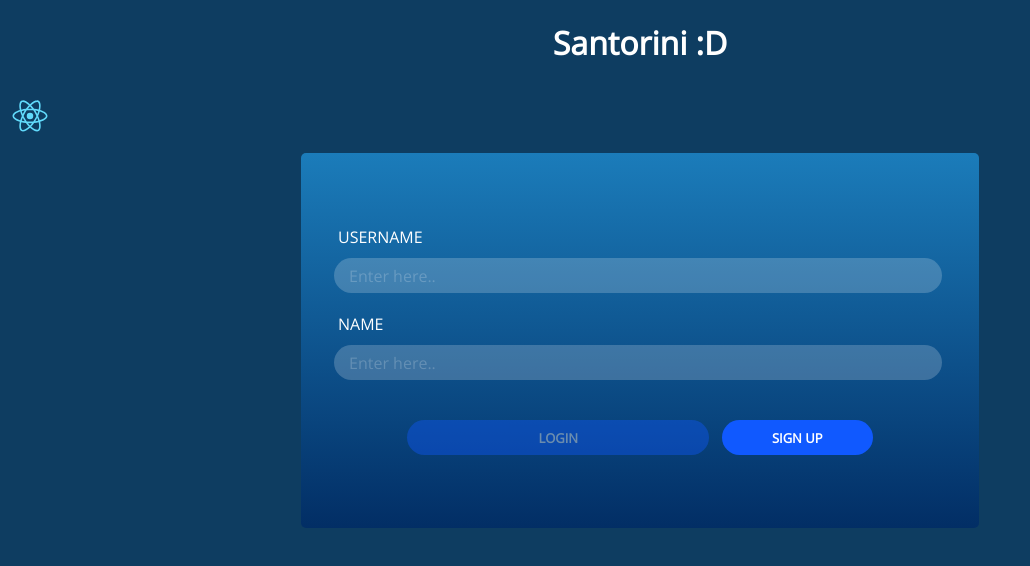
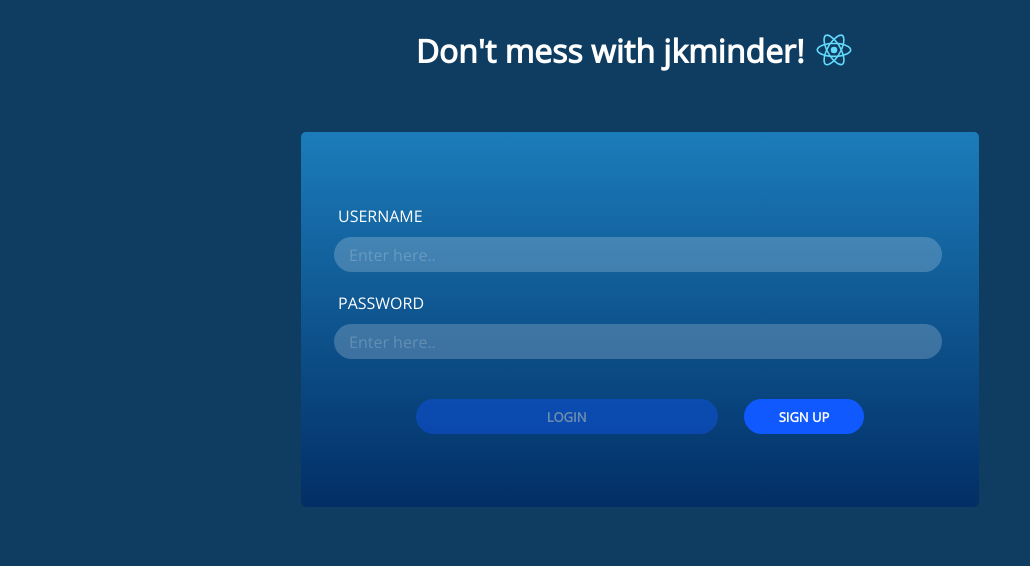
Before and after one commit to Moritzjenny/sopra-fs19-template-client, a React (Create React App) app: page /login in a window 1280 px wide. Shown: the top 566 px of the page, without its empty margins (0-1030 px from the left). Built offline with nearby package versions, Linux system fonts and the light colour scheme.

Commit message:
user story 1 implemented

```diff
--- a/src/App.js
+++ b/src/App.js
@@ -11,9 +11,7 @@ class App extends Component {
     return (
       <div>
         <Header height={"100"} />
-
         <AppRouter />
-
       </div>
     );
   }
--- a/src/components/login/Login.js
+++ b/src/components/login/Login.js
@@ -1,10 +1,10 @@
 import React from "react";
 import styled from "styled-components";
-import { BaseContainer } from "../../helpers/layout";
-import { getDomain } from "../../helpers/getDomain";
+import {BaseContainer} from "../../helpers/layout";
+import {getDomain} from "../../helpers/getDomain";
 import User from "../shared/models/User";
-import { withRouter } from "react-router-dom";
-import { Button } from "../../views/design/Button";
+import {withRouter} from "react-router-dom";
+import {Button} from "../../views/design/Button";
 
 const FormContainer = styled.div`
   margin-top: 2em;
@@ -56,6 +56,12 @@ export const ButtonContainer = styled.div`
   margin-top: 20px;
 `;
 
+const ErrorLabel = styled.label`
+  color: red;
+  margin-bottom: 10px;
+  display: ${props => (props.display)};
+`;
+
 /**
  * Classes in React allow you to have an internal state within the class and to have the React life-cycle for your component.
  * You should have a class (instead of a functional component) when:
@@ -75,27 +81,31 @@ class Login extends React.Component {
     constructor() {
         super();
         this.state = {
-      name: null,
-      username: null
+            password: null,
+            username: null,
+            requestValid: true,
         };
     }
+
     /**
      * HTTP POST request is sent to the backend.
      * If the request is successful, a new user is returned to the front-end and its token is stored in the localStorage.
      */
     login() {
-    fetch(`${getDomain()}/users`, {
-      method: "POST",
+        fetch(`${getDomain()}/users/${this.state.username}?pw=${this.state.password}`, {
+            method: "GET",
             headers: {
-        "Content-Type": "application/json"
-      },
-      body: JSON.stringify({
-        username: this.state.username,
-        name: this.state.name
-      })
+                Accept: 'application/json'
+            }
         })
             .then(response => response.json())
             .then(returnedUser => {
+                //handle errorresponses
+                if (returnedUser.status === 404 || returnedUser.status === 401) {
+                    this.setState({"requestValid": false});
+                    return;
+                } else if (returnedUser.status !== "ONLINE") throw new Error(returnedUser.status + " - " + returnedUser.message);
+                this.setState({"requestValid": true});
                 const user = new User(returnedUser);
                 // store the token into the local storage
                 localStorage.setItem("token", user.token);
@@ -111,10 +121,9 @@ class Login extends React.Component {
             });
     }
 
-  demand_reg() {
-    this.props.history.push('/register')
+    signup() {
+        this.props.history.push(`/register`)
     }
-
 
     /**
      *  Every time the user enters something in the input field, the state gets updated.
@@ -124,7 +133,7 @@ class Login extends React.Component {
     handleInputChange(key, value) {
         // Example: if the key is username, this statement is the equivalent to the following one:
         // this.setState({'username': value});
-    this.setState({ [key]: value });
+        this.setState({[key]: value});
     }
 
     /**
@@ -134,7 +143,8 @@ class Login extends React.Component {
      * You may call setState() immediately in componentDidMount().
      * It will trigger an extra rendering, but it will happen before the browser updates the screen.
      */
-  componentDidMount() {}
+    componentDidMount() {
+    }
 
     render() {
         return (
@@ -148,16 +158,24 @@ class Login extends React.Component {
                                 this.handleInputChange("username", e.target.value);
                             }}
                         />
-            <Label>Name</Label>
-            <InputField
+                        <Label>Password</Label>
+                        <InputField type="password"
                                     placeholder="Enter here.."
                                     onChange={e => {
-                this.handleInputChange("name", e.target.value);
+                                        this.handleInputChange("password", e.target.value);
+                                    }}
+                                    onKeyPress={event => {
+                                        if (!this.state.username || !this.state.password) return;
+                                        if (event.key === 'Enter') {
+                                            this.login();
+                                        }
                                     }}
                         />
+                        <ErrorLabel display={this.state.requestValid ? "none" : ""}>Incorrect username or
+                            password.</ErrorLabel>
                         <ButtonContainer>
                             <Button
-                disabled={!this.state.username || !this.state.name}
+                                disabled={!this.state.username || !this.state.password}
                                 width="50%"
                                 onClick={() => {
                                     this.login();
@@ -165,12 +183,10 @@ class Login extends React.Component {
                             >
                                 Login
                             </Button>
-              &nbsp;&nbsp;&nbsp;
                             <Button
-                  disabled={this.state.username || this.state.name}
-                  width="25%"
+                                width="20%"
                                 onClick={() => {
-                    this.demand_reg();
+                                    this.signup();
                                 }}
                             >
                                 Sign Up
--- a/src/components/register/Register.js
+++ b/src/components/register/Register.js
@@ -23,11 +23,11 @@ const Form = styled.div`
   flex-direction: column;
   justify-content: center;
   width: 60%;
-  height: 535px;
   font-size: 16px;
   font-weight: 300;
   padding-left: 37px;
   padding-right: 37px;
+  padding-bottom: 30px;
   border-radius: 5px;
   background: linear-gradient(rgb(27, 124, 186), rgb(2, 46, 101));
   transition: opacity 0.5s ease, transform 0.5s ease;
@@ -80,17 +80,18 @@ class Register extends React.Component {
             body: JSON.stringify({
                 username: this.state.username,
                 name: this.state.name,
-                password: this.state.password
+                password: this.state.password,
+                birthday: this.state.birthday
             })
         })
         .then(response => response.json())
         .then(returnedUser => {
             //handle errorresponses
-                if (returnedUser.status === 400) {
+            if (returnedUser.status === 409) {
                 this.setState({"requestValid": false});
                 return;
             }
-                else if (returnedUser.status !== "OFFLINE") throw new Error(returnedUser.status + " - " + returnedUser.message);
+
             this.props.history.push(`/login`);
         })
         .catch(err => {
@@ -165,16 +166,23 @@ class Register extends React.Component {
                                         }
                                     }}
                         />
+                        <Label>Birthday</Label>
+                        <InputField type="date"
+                                    placeholder="Enter here.."
+                                    onChange={e => {
+                                        this.handleInputChange("birthday", e.target.value);
+                                    }}
+                        />
                         <ButtonContainer>
                             <Button
-                                disabled={!this.state.username || !this.state.name || !this.state.passwordValid || !this.state.password}
+                                disabled={!this.state.username || !this.state.name || !this.state.passwordValid || !this.state.password || !this.state.birthday}
                                 width="50%"
                                 onClick={() => {
                                     this.register();
                                 }}
                             >
                                 Register
-                            </Button>&nbsp;&nbsp;&nbsp;
+                            </Button>
                             <Button
                                 width="20%"
                                 onClick={() => {
--- a/src/components/shared/models/User.js
+++ b/src/components/shared/models/User.js
@@ -6,6 +6,7 @@ class User {
     this.id = null;
     this.name = null;
     this.username = null;
+    this.password = null;
     this.token = null;
     this.status = null;
     this.games = null;
--- a/src/components/shared/routers/GameRouter.js
+++ b/src/components/shared/routers/GameRouter.js
@@ -20,6 +20,12 @@ class GameRouter extends React.Component {
           path={`${this.props.base}/dashboard`}
           render={() => <Game />}
         />
+        <Route
+            path={`${this.props.base}/profiles`}
+            render={() => (
+                <div> test</div>
+            )}
+         />
 
         <Route
           exact
--- a/src/views/Header.js
+++ b/src/views/Header.js
@@ -11,16 +11,16 @@ import { ReactLogo } from "./ReactLogo";
 const Container = styled.div`
   height: ${props => props.height}px;
   background: ${props => props.background};
-  display: flow;
+  display: flex;
   justify-content: center;
   align-items: center;
 `;
-
 const Title = styled.h1`
   font-weight: bold;
   color: white;
   text-align: center;
 `;
+
 /**
  * This is an example of a Functional and stateless component (View) in React. Functional components are not classes and thus don't handle internal state changes.
  * Conceptually, components are like JavaScript functions. They accept arbitrary inputs (called “props”) and return React elements describing what should appear on the screen.
@@ -32,7 +32,7 @@ const Title = styled.h1`
 const Header = props => {
   return (
     <Container height={props.height}>
-      <Title>Santorini :D</Title>
+      <Title>Don't mess with jkminder!</Title>
       <ReactLogo width={60} height={60} />
     </Container>
   );
--- a/src/views/design/Button.js
+++ b/src/views/design/Button.js
@@ -18,4 +18,6 @@ export const Button = styled.button`
   opacity: ${props => (props.disabled ? 0.4 : 1)};
   background: rgb(16, 89, 255);
   transition: all 0.3s ease;
+  margin-left: 1em;
+  margin-right: 1em;
 `;
```
Also changed, not shown: src/components/shared/routeProtectors/RegisterGuard.js (+5 -5 lines), src/components/shared/routers/AppRouter.js (+10 -14 lines), src/components/game/Game.js (indentation only). Lines whose indentation alone changed are shown as unchanged.
